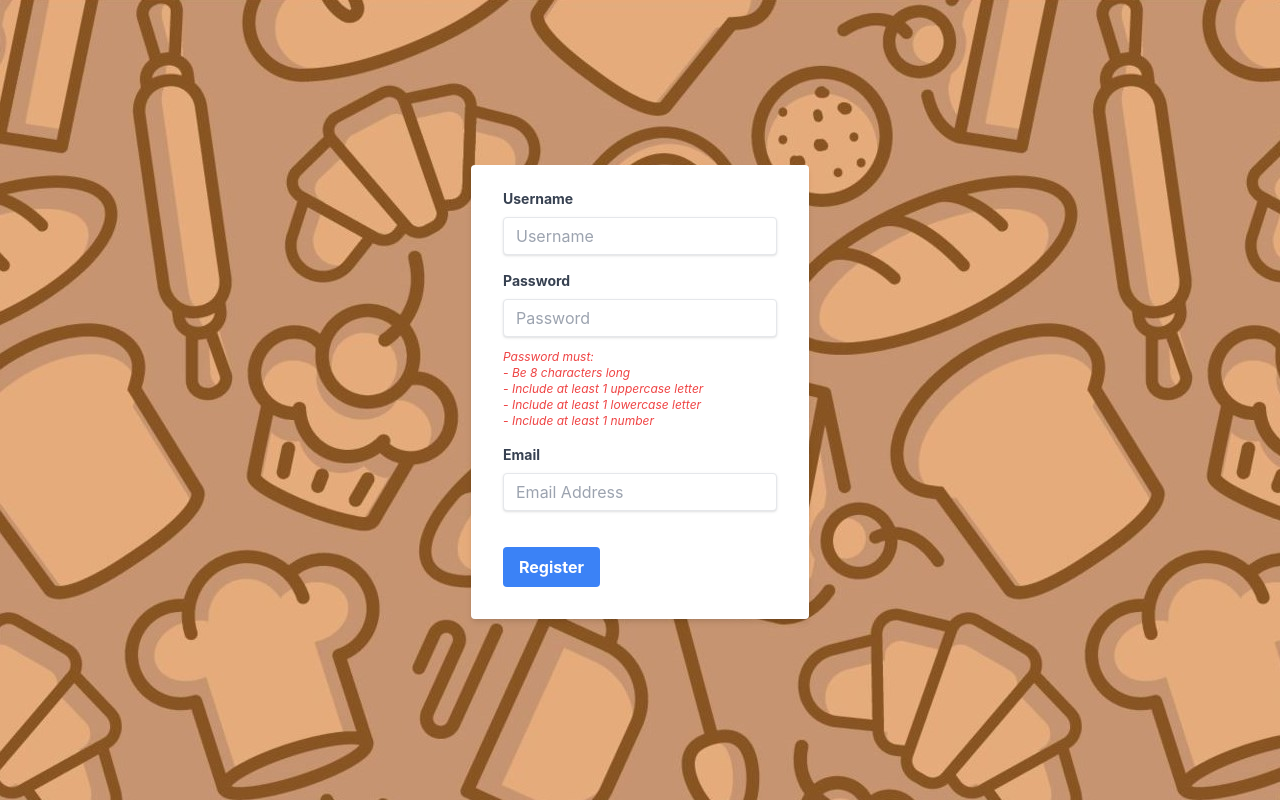
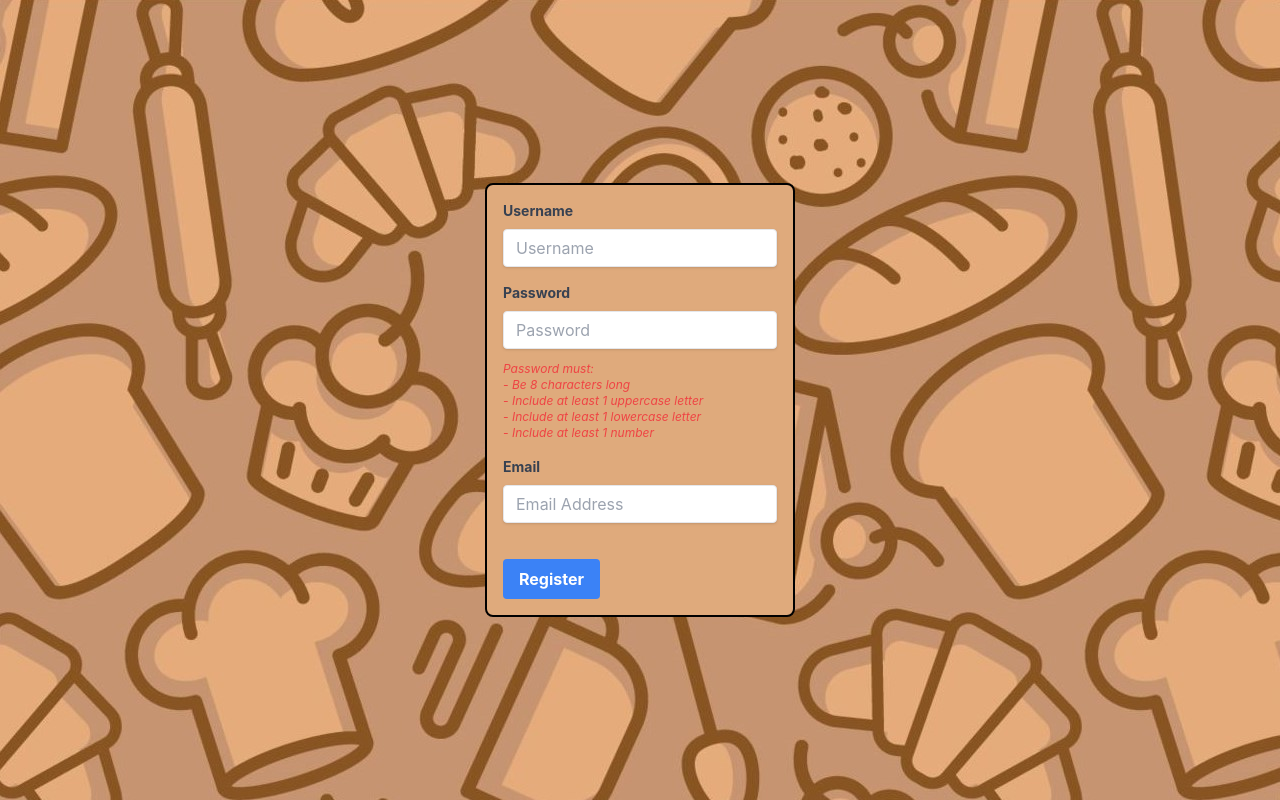
Before and after one commit to Fugate-A/MegaBytes.app, a React (Create React App) app in the folder web_frontend/: page /reg in a window 1280 px wide. Built offline with nearby package versions, Linux system fonts and the light colour scheme.

Commit message:
test updates

```diff
--- a/web_frontend/src/components/Register.js
+++ b/web_frontend/src/components/Register.js
@@ -61,9 +61,10 @@ function Register() {
     sendVerificationEmail(regUsername, regPassword, regEmail);
   };
 
-  return (
-    <div id="registerDiv" className="flex justify-center items-center h-screen">
-      <form onSubmit={registerUser} className="bg-white shadow-md rounded px-8 pt-6 pb-8 mb-4">
+
+    return (
+      <div id="registerDiv" className="flex justify-center items-center h-screen" /*style={{ backgroundColor: '#b840117' }}*/> {/* Tan background for the entire screen */}
+        <form onSubmit={registerUser} style={{ backgroundColor: '#dfaa7c', border: '2px solid black', borderRadius: '8px', padding: '16px', maxWidth: '400px', margin: 'auto' }}>
         <div className="mb-4">
           <label htmlFor="username" className="block text-gray-700 text-sm font-bold mb-2">
             Username
```
